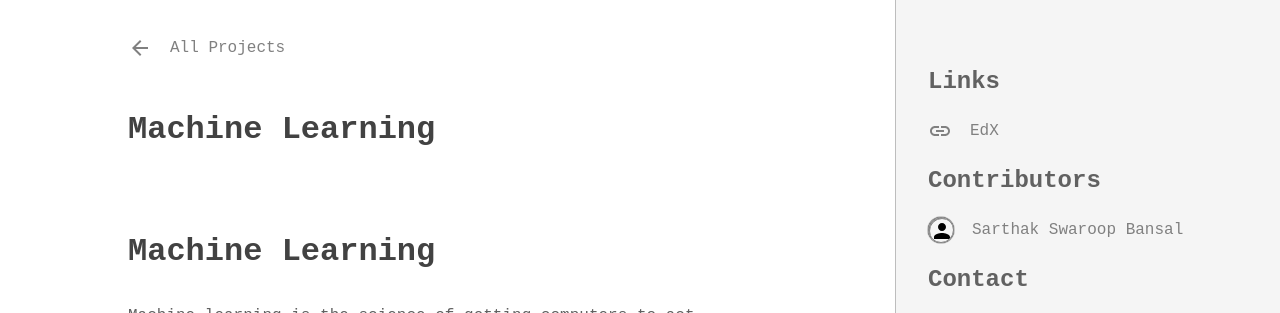
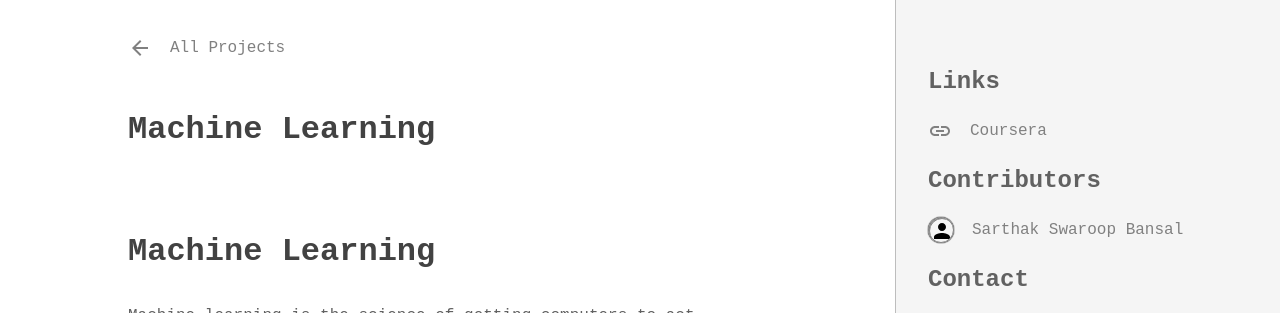
Before and after one commit to SarthakSwaroop/sarthakswaroop.github.io, a Jekyll site: the page built from _projects/MLSTANFORD.md, in a window 1280 px wide. Shown: the top 313 px of the page. Built offline with Jekyll 4.4.1, drawn with Linux system fonts in a browser that asks for light colours; nearby versions of some CDN libraries; some web fonts are replaced; comment, search, counter and statistics services are not loaded; a style sheet for code colours, icons or effects is not loaded.

Commit message:
Update MLSTANFORD.md

```diff
--- a/_projects/MLSTANFORD.md
+++ b/_projects/MLSTANFORD.md
@@ -7,9 +7,9 @@ icon: "https://raw.githubusercontent.com/SarthakSwaroop/RAW/master/Python-for-Da
 repo: "sarthakswaroop/Stanford-ml-coursera"
 git: "https://github.com/SarthakSwaroop/Stanford-ml-coursera"
 links:
-  - name: "EdX"
-    url: "https://https://www.edx.org/course/on-ramp-to-ap-french-language-and-culture"
-    icon: "https://www.edx.org/favicon.ico"
+  - name: "Coursera"
+    url: "https://www.coursera.org/learn/machine-learning"
+    icon: "https://www.coursera.org/favicon.ico"
 contributors:
   - login: "Sarthak Swaroop Bansal"
     avatar: "https://raw.githubusercontent.com/SarthakSwaroop/RAW/master/mee.jpg"
```
